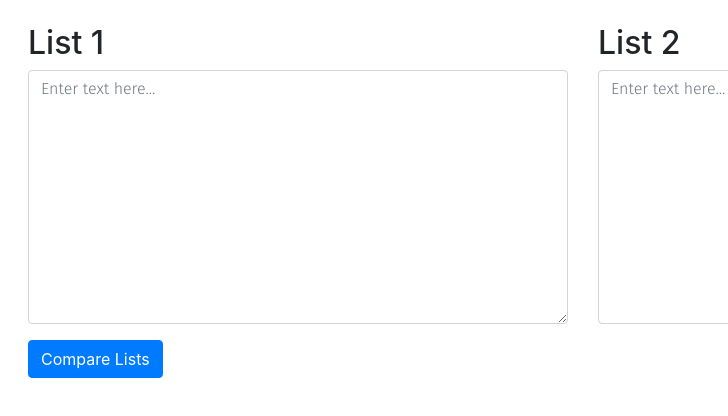
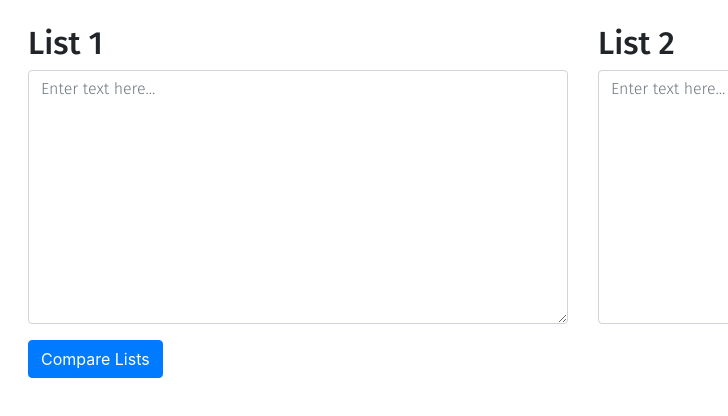
Before and after one commit to paulospx/some_if_statements, a plain HTML site: page compare-list.html in a window 1280 px wide. Shown: the full height of the page, 57-785 px from the left. Drawn offline with nearby package versions, Linux system fonts and the light colour scheme.

Commit message:
little update

```diff
--- a/compare-list.html
+++ b/compare-list.html
@@ -7,7 +7,7 @@
     <link href="https://stackpath.bootstrapcdn.com/bootstrap/4.5.2/css/bootstrap.min.css" rel="stylesheet">
     <link href="https://fonts.googleapis.com/css2?family=Comic+Neue:ital,wght@0,300;0,400;0,700;1,300;1,400;1,700&family=Fira+Code:wght@300..700&family=Fira+Sans:ital,wght@0,100;0,200;0,300;0,400;0,500;0,600;0,700;0,800;0,900;1,100;1,200;1,300;1,400;1,500;1,600;1,700;1,800;1,900&family=Noto+Sans+Cuneiform&display=swap" rel="stylesheet">
     <style>
-        textarea.form-control {
+        textarea.form-control, div.row {
             font-family: "Fira Sans", sans-serif !important;
             font-weight: 300;
             font-style: normal;
```
